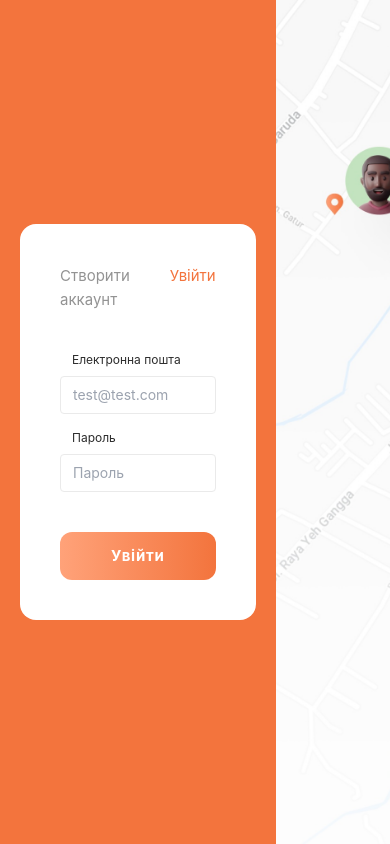
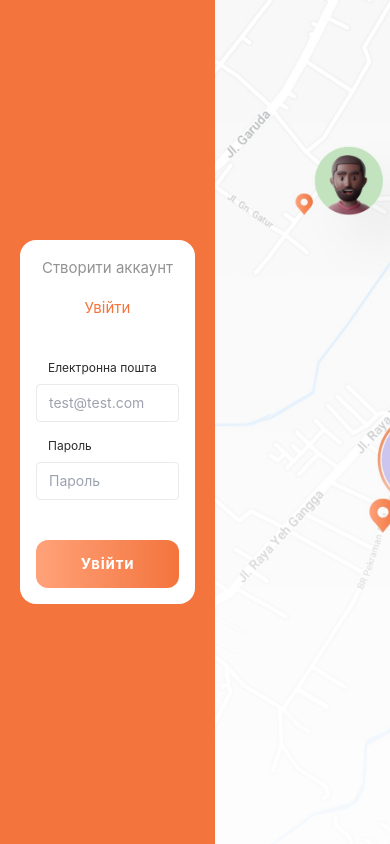
Before and after one commit to Sergiyan92/Traveler, a Vue app: page /auth/login in a window 390 px wide. Built offline with nearby package versions, Linux system fonts and the light colour scheme.

Commit message:
update style

```diff
--- a/src/views/AuthView.vue
+++ b/src/views/AuthView.vue
@@ -2,10 +2,11 @@
 import BaseLayout from '@/layouts/BaseLayout.vue'
 import { RouterView, RouterLink } from 'vue-router'
 </script>
+
 <template>
   <BaseLayout>
-    <section class="w-full bg-white p-10 rounded-2xl">
-      <div class="flex justify-center gap-10 mb-10">
+    <section class="w-full bg-white p-10 rounded-2xl md:p-6 sm:p-4">
+      <div class="flex justify-center gap-10 mb-10 md:flex-col md:items-center md:gap-5 sm:gap-4">
         <router-link to="registration" class="text-gray" exact-active-class="text-primary">
           Створити аккаунт
         </router-link>
@@ -17,3 +18,31 @@ import { RouterView, RouterLink } from 'vue-router'
     </section>
   </BaseLayout>
 </template>
+
+<style scoped>
+@media (max-width: 768px) {
+  /* Планшет */
+  .md\:p-6 {
+    padding: 1.5rem; /* 24px */
+  }
+  .md\:flex-col {
+    flex-direction: column;
+  }
+  .md\:items-center {
+    align-items: center;
+  }
+  .md\:gap-5 {
+    gap: 1.25rem; /* 20px */
+  }
+}
+
+@media (max-width: 576px) {
+  /* Мобільний телефон */
+  .sm\:p-4 {
+    padding: 1rem; /* 16px */
+  }
+  .sm\:gap-4 {
+    gap: 1rem; /* 16px */
+  }
+}
+</style>
--- a/src/views/GreetingView.vue
+++ b/src/views/GreetingView.vue
@@ -1,13 +1,15 @@
 <script setup>
 import IBotton from '@/components/IButton/IBotton.vue'
 import BaseLayout from '@/layouts/BaseLayout.vue'
+import mapPin from '../assets/img/map-pin.svg'
 </script>
+
 <template>
   <BaseLayout>
-    <div class="text-center">
-      <img class="inline mb-6" src="../assets/img/map-pin.svg" alt="" />
-      <h1 class="font-bold text-4xl mb-7">IT traveler</h1>
-      <p class="leading-6 mb-11">
+    <div class="text-center p-4 sm:p-6 md:p-10">
+      <img class="inline mb-6 w-16 md:w-24 lg:w-32" :src="mapPin" alt="Map Pin" />
+      <h1 class="font-bold text-2xl sm:text-3xl md:text-4xl mb-4 sm:mb-6 md:mb-7">IT traveler</h1>
+      <p class="leading-6 text-base sm:text-lg md:text-xl mb-6 sm:mb-8 md:mb-11">
         Простий і зручний веб додаток, який дозволить тобі відмічати твої улюблені місця, а також
         ті, в яких би ти дуже хотів побувати. Тож не зволікай і спробуй сам.
       </p>
@@ -15,3 +17,7 @@ import BaseLayout from '@/layouts/BaseLayout.vue'
     </div>
   </BaseLayout>
 </template>
+
+<style scoped>
+/* Додаткові стилі при потребі */
+</style>
--- a/src/views/HomePageView.vue
+++ b/src/views/HomePageView.vue
@@ -71,14 +71,14 @@ onMounted(() => {
 </script>
 
 <template>
-  <main class="flex h-screen">
-    <div class="bg-white h-full w-[400px] shrink-0 overflow-auto pb-10">
+  <main class="flex flex-col md:flex-row h-screen">
+    <div class="bg-white h-full w-full md:w-[400px] shrink-0 overflow-auto pb-10">
       <UserInfo />
       <div v-if="isLoadingPlace" class="text-black px-6">Loading...</div>
       <FavoritePlaces
         :items="favoritePlaces"
         :active-id="activeId"
-        :is-places-loading="isPlacesLoading"
+        :is-places-loading="isLoadingPlace"
         @place-clicked="changePlace"
         @create="openModal"
         @updated="getPlaces"
```
